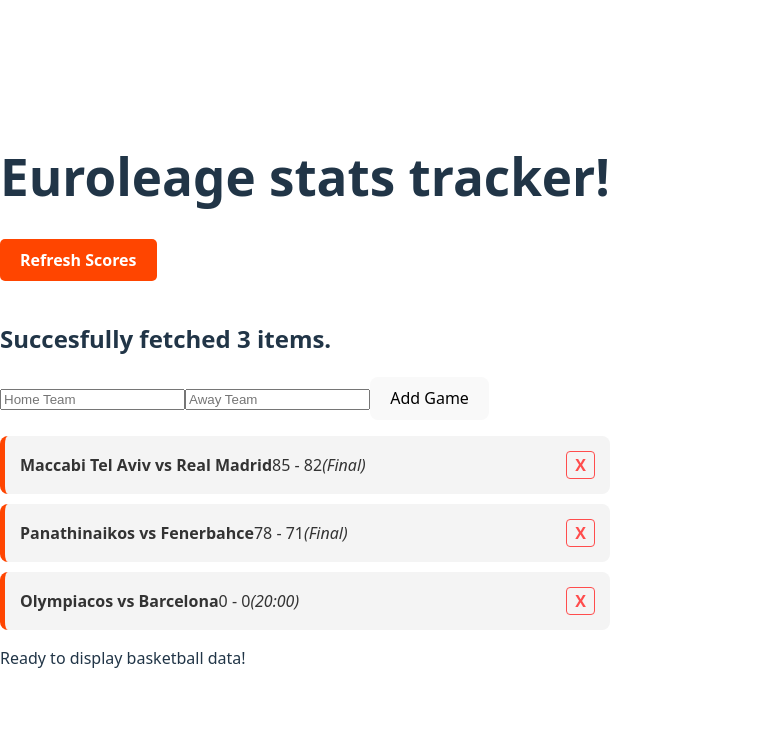
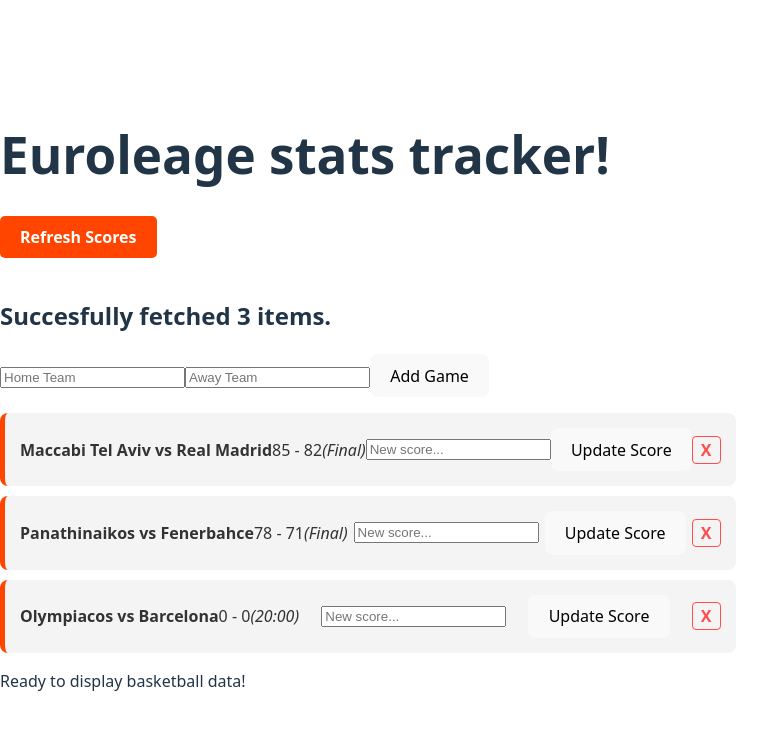
Before and after one commit to Orel7462/React-Toutorial, a React (Vite) app: page / in a window 1280 px wide. Shown: the top 730 px of the page, without its empty margins (0-784 px from the left). Built offline with nearby package versions, Linux system fonts and the light colour scheme.

Commit message:
some work

```diff
--- a/src/App.css
+++ b/src/App.css
@@ -42,6 +42,18 @@
   transition: 0.3s;
 }
 
+update-btn  {
+  background-color: transparent;
+  color: blue;
+  border: 1px solid rgb(0, 183, 255);
+  border-radius: 4px;
+  padding: 2px 8px;
+  cursor: pointer;
+  font-weight: bold;
+  transition: 0.3s;
+}
+
+
 .delete-btn:hover {
   background-color: red;
   color: white;
--- a/src/App.jsx
+++ b/src/App.jsx
@@ -11,6 +11,7 @@
   const [error, setError] = useState(null);
   const [homeName, setHomeName] = useState("");
   const [awayName, setAwayName] = useState("");
+  const [newScore, setNewScore] = useState("");
 
   const getGames = async () => {
     try {
@@ -50,6 +51,19 @@
     setAwayName("");
   }
 
+  const updateScore = (id) => {
+    if(!newScore) return;
+    const updatedStats = stats.map((game) => {
+      if (game.id == id){
+        return{...game, score: newScore, status:"Live"};
+      }
+      return game;
+    });
+
+    setStats(updatedStats);
+    setNewScore("");
+  }
+
   useEffect(() => {
     getGames();
   }, []);
@@ -79,10 +93,14 @@
                     <span className="game-score">{game.score}</span>
                     <em className="game-status">({game.status})</em>
                   </div>
-                  <button onClick={() => deleteGame(game.id)} className="delete-btn">
-                    X
-                  </button>
+                  <input
+                    type="text"
+                    placeholder="New score..."
 
+                    onBlur={(e) => setNewScore(e.target.value)}
+                  />
+                  <button onClick={() => updateScore(game.id)} className="update-btn"> Update Score </button>
+                  <button onClick={() => deleteGame(game.id)} className="delete-btn"> X </button>
                 </li>
               ))}
             </ul>
@@ -92,7 +110,7 @@
       </main>
 
     </>
-  )
+  );
  }
 
 
```
